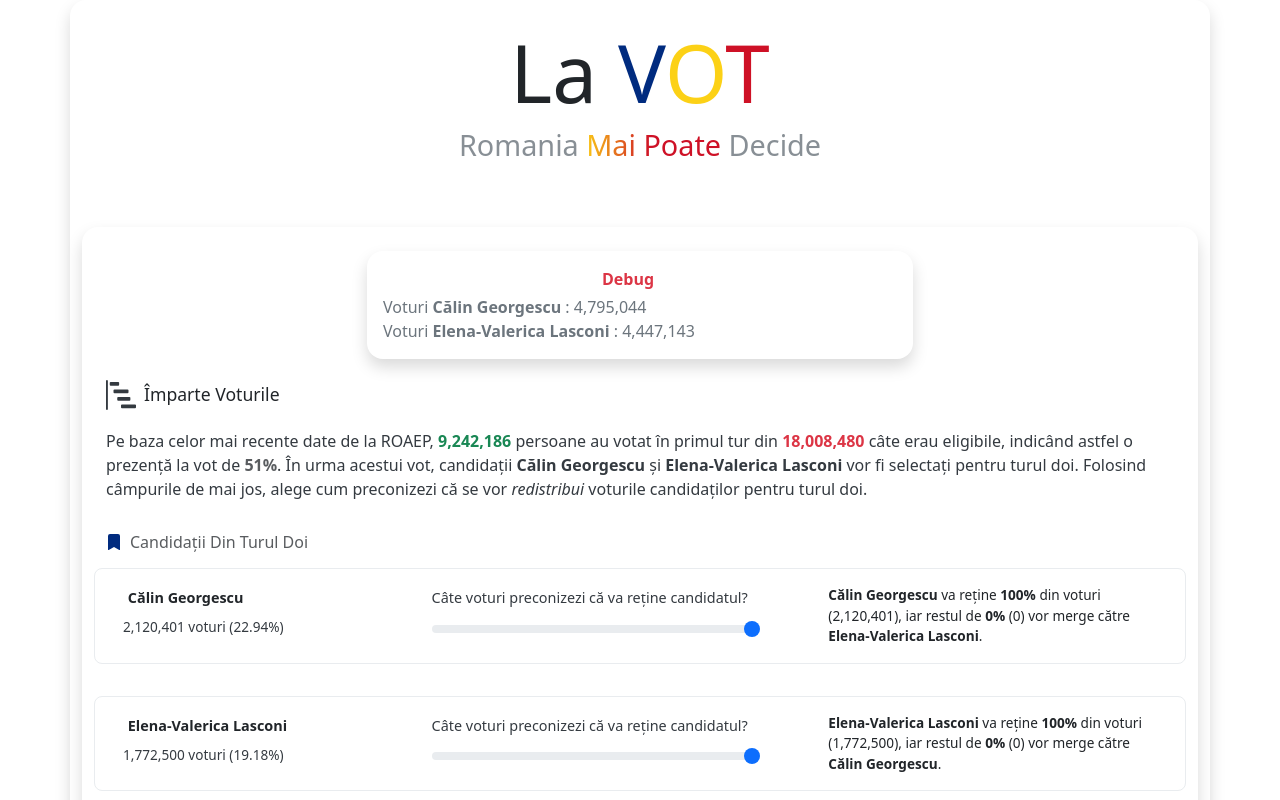
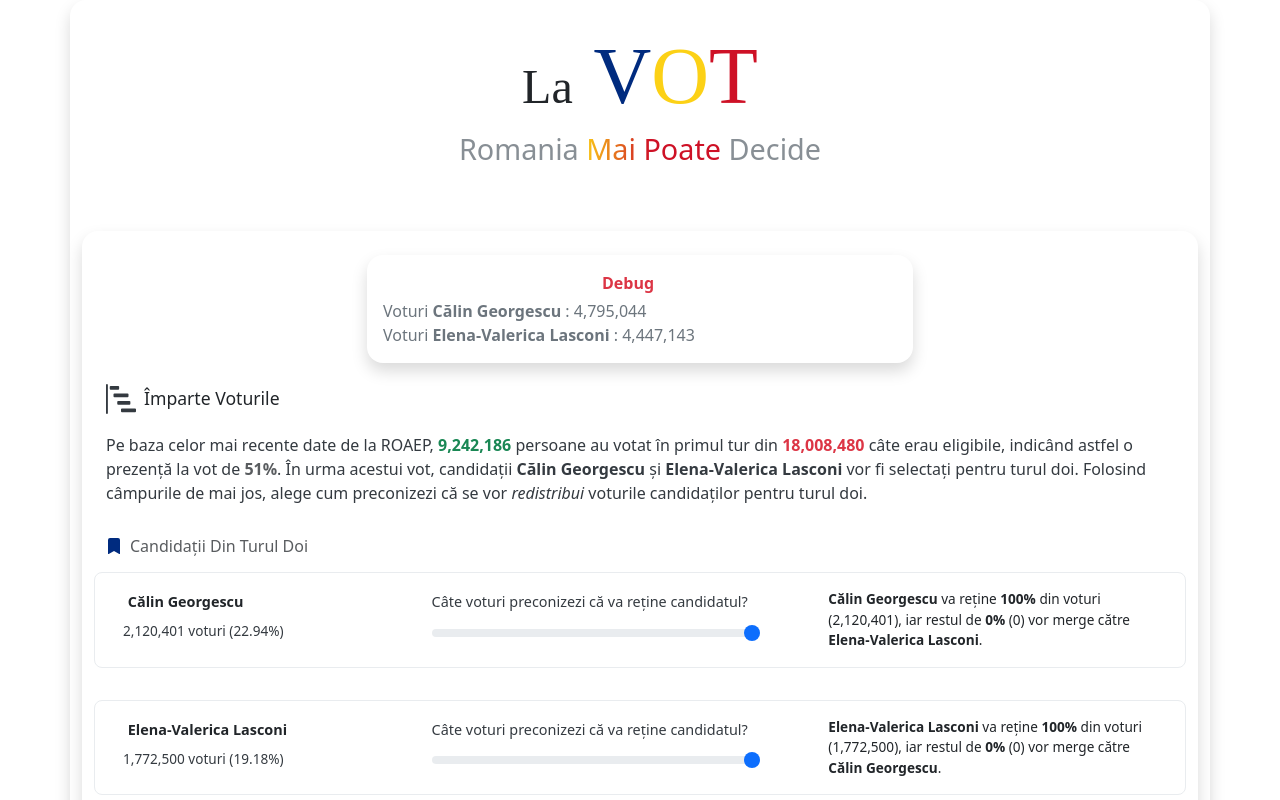
Before and after one commit to mihaiconstantin/lavot, a React (Vite) app: page / in a window 1280 px wide. Shown: the top 800 px of the page. Built offline with nearby package versions, Linux system fonts and the light colour scheme; a web font is replaced by a local one.

Commit message:
Design: update `Header` and `Footer` to use cursive font

```diff
--- a/src/components/Footer.tsx
+++ b/src/components/Footer.tsx
@@ -11,9 +11,10 @@ const Footer: React.FC = () => {
                     <a className="author text-decoration-none" href="mailto:ionut.badea@yazee.me" target="_blank">Ionuț Badea</a>
                 </span>
                 <div className="footer-call display-6 fw-lighter">
-                    Hai La <span className="flag-blue">V</span>
-                    <span className="flag-yellow">O</span>
-                    <span className="flag-red">T</span>
+                    <span className="cursive footer-logo-preposition">La</span>{" "}
+                    <span className="cursive flag-blue">V</span>
+                    <span className="cursive flag-yellow">O</span>
+                    <span className="cursive flag-red">T</span>
                 </div>
                 <span className="license"> MIT licensed </span>
                 <span className="github">
--- a/src/components/Header.tsx
+++ b/src/components/Header.tsx
@@ -6,9 +6,10 @@ const Header: React.FC = () => {
         <header className="row text-center">
             <div className="col-12">
                 <h1 className="display-1 fw-lighter">
-                    La <span className="flag-blue">V</span>
-                    <span className="flag-yellow">O</span>
-                    <span className="flag-red">T</span>
+                    <span className="header-logo-preposition cursive">La</span>{" "}
+                    <span className="logo-letter cursive flag-blue">V</span>
+                    <span className="logo-letter cursive flag-yellow">O</span>
+                    <span className="logo-letter cursive flag-red">T</span>
                 </h1>
                 <div className="header-subtitle display-6 fw-lighter">
                     Romania <span className="flag-animation">Mai Poate</span> Decide
--- a/src/main.css
+++ b/src/main.css
@@ -88,8 +88,8 @@ header {
     color: #6c757dcf;
 }
 
-header .logo {
-    width: 150px;
+header .header-logo-preposition {
+    font-size: 3rem;
 }
 
 /* #endregion */
@@ -288,6 +288,10 @@ footer .footer-call {
     margin: 0.5rem auto;
 }
 
+footer .footer-logo-preposition {
+    font-size: 1.5rem;
+}
+
 footer .github {
     display: block;
     margin-top: 0.2rem;
```
